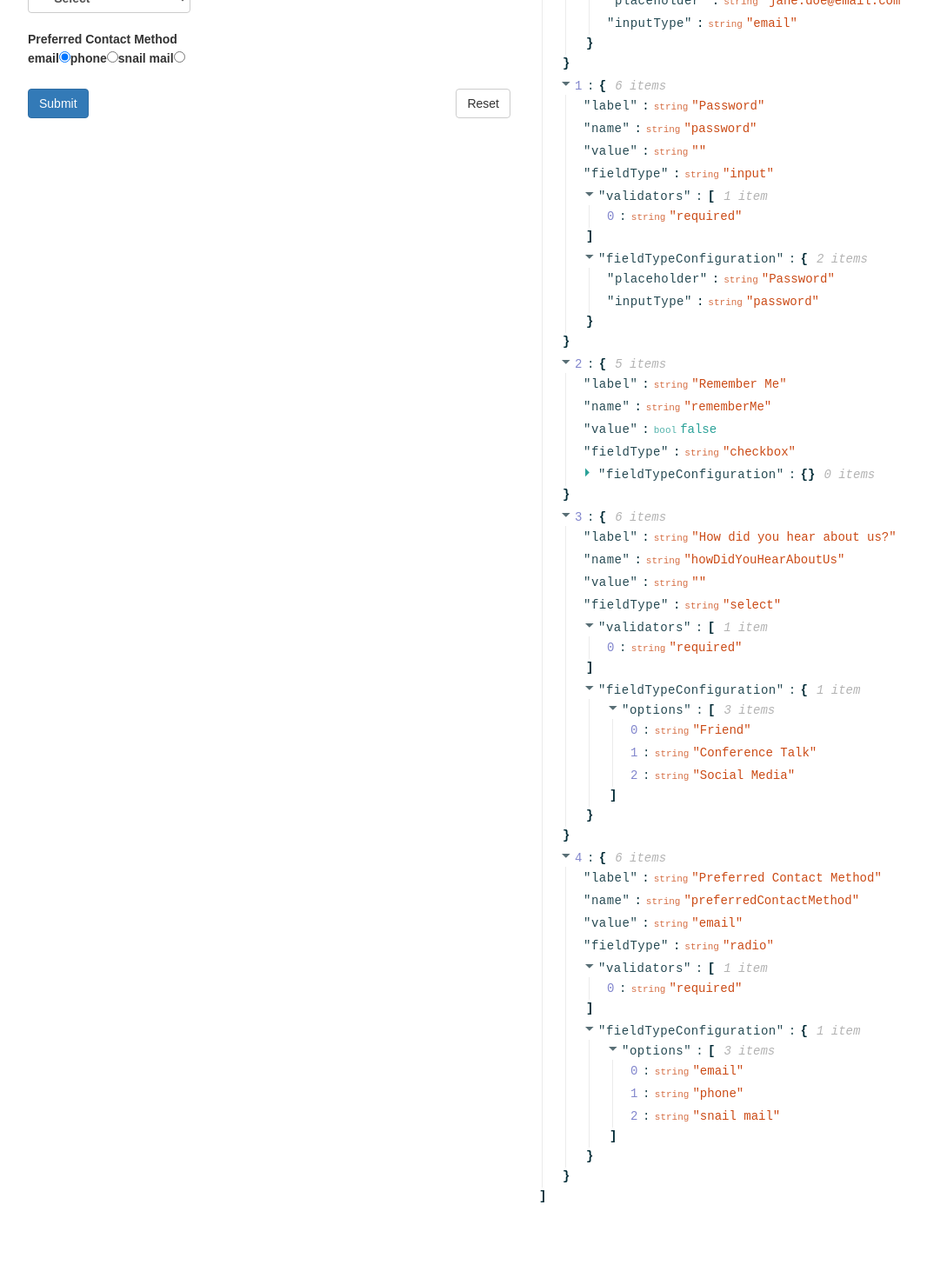
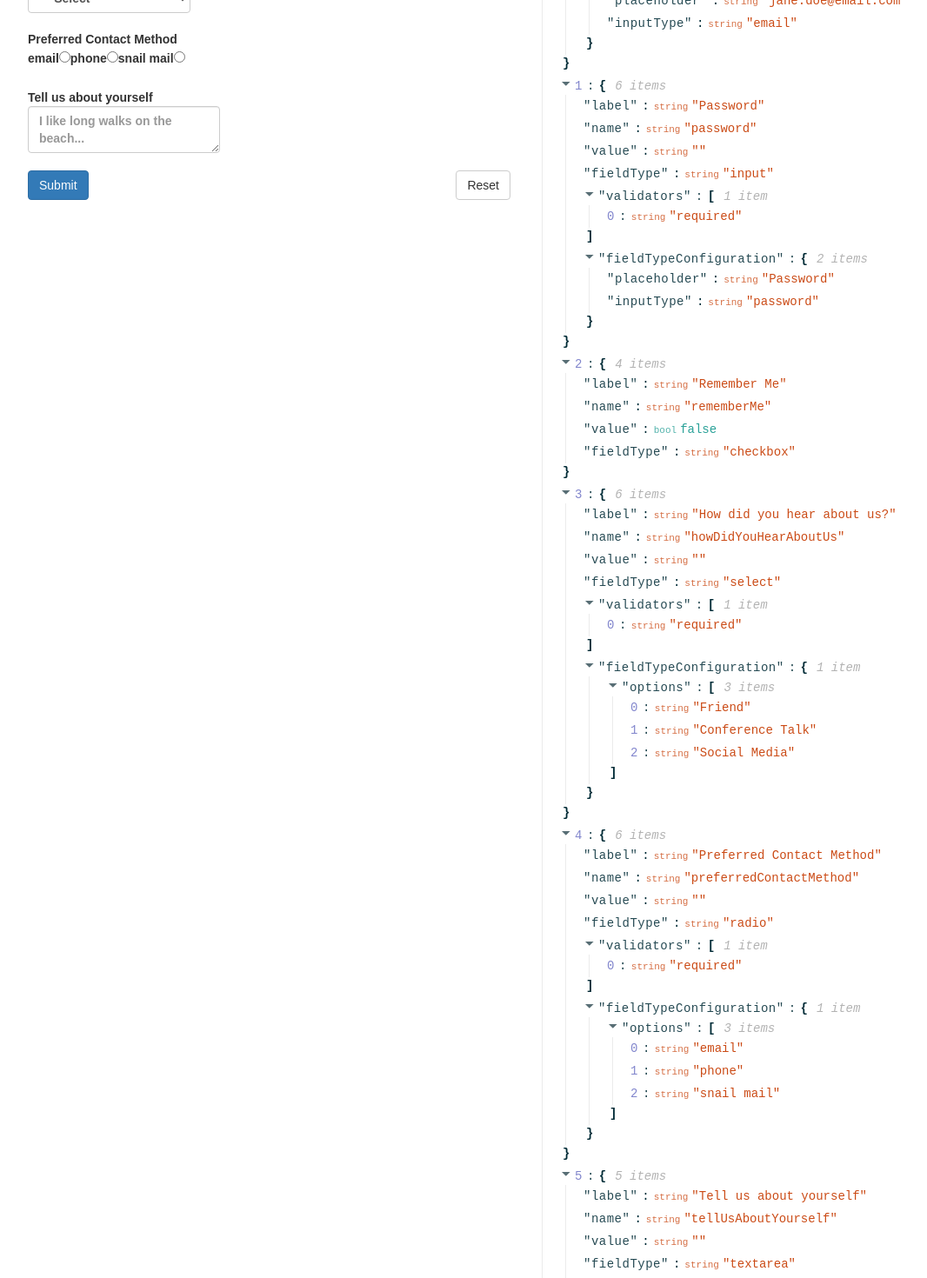
Before and after one commit to third774/formik-flow-dynamic-forms, a React (Create React App) app: page / in a window 1280 px wide. Shown: the part 280-1750 px from the top of the page at 87% size, without its empty margins (38-1104 px from the left). Before the commit the page ends 1666 px from the top, so only its background shows below. Built offline with nearby package versions, Linux system fonts and the light colour scheme.

Commit message:
Add textarea

```diff
--- a/package.json
+++ b/package.json
@@ -7,7 +7,8 @@
     "react": "^16.0.0",
     "react-dom": "^16.0.0",
     "react-json-view": "^1.13.0",
-    "react-scripts": "1.0.14"
+    "react-scripts": "1.0.14",
+    "webpack-bundle-analyzer": "^2.9.0"
   },
   "scripts": {
     "start": "react-scripts start",
--- a/src/DynamicForm/DynamicForm.js
+++ b/src/DynamicForm/DynamicForm.js
@@ -9,8 +9,10 @@
 import {DynamicCheckbox} from "./dynamic-input-components/DynamicCheckbox"
 import {DynamicSelect} from "./dynamic-input-components/DynamicSelect"
 import {DynamicRadio} from "./dynamic-input-components/DynamicRadio"
+import {DynamicTextArea} from "./dynamic-input-components/DynamicTextArea"
+import {DynamicMultiCheckbox} from "./dynamic-input-components/DynamicMultiCheckbox"
 
-import type {StatelessFunctionalComponent} from "react"
+import type {StatelessFunctionalComponent, ComponentType} from "react"
 
 type DynamicFormProps = {
   values: any,
@@ -29,7 +31,9 @@
   input: DynamicInput,
   checkbox: DynamicCheckbox,
   select: DynamicSelect,
-  radio: DynamicRadio
+  radio: DynamicRadio,
+  textarea: DynamicTextArea,
+  multicheckbox: DynamicMultiCheckbox
 }
 
 const _DynamicForm = (props: DynamicFormProps) => {
@@ -48,7 +52,9 @@
   return (
     <form onSubmit={handleSubmit}>
       {config.map((field, index) => {
-        const FieldComponent: StatelessFunctionalComponent<FieldComponentProps<any>> =
+        const FieldComponent:
+          | StatelessFunctionalComponent<FieldComponentProps<any>>
+          | ComponentType<FieldComponentProps<any>> =
           FIELD_MAP[field.fieldType]
         return (
           <div className="form-group" key={index}>
--- a/src/DynamicForm/FieldInterfaces.js
+++ b/src/DynamicForm/FieldInterfaces.js
@@ -6,8 +6,8 @@
   name: string;
   value: any;
   className: string;
-  onChange?: () => any;
-  onBlur?: () => any;
+  onChange: (e: any, value?: any) => any | void;
+  onBlur: () => any;
   fieldTypeConfiguration: TFieldTypeConfiguration;
 }
 
@@ -20,4 +20,4 @@
   fieldTypeConfiguration?: TFieldTypeConfiguration;
 }
 
-type FieldType = "input" | "checkbox" | "select" | "radio"
+type FieldType = "input" | "checkbox" | "select" | "radio" | "textarea" | "multicheckbox"
--- /dev/null
+++ b/src/DynamicForm/dynamic-input-components/DynamicMultiCheckbox.js
@@ -0,0 +1,65 @@
+// @flow
+
+import React, {Component} from "react"
+
+import {FieldComponentProps} from "../FieldInterfaces"
+
+type MultiCheckboxFieldTypeConfiguration = {
+  options: string[]
+}
+
+// export const DynamicMultiCheckbox = (
+//   props: FieldComponentProps<MultiCheckboxFieldTypeConfiguration>
+// ) => {
+//   const {name, value, onChange, onBlur, fieldTypeConfiguration} = props
+//   return (
+//     <input
+//       type="checkbox"
+//       name={name}
+//       checked={!!value}
+//       onChange={onChange}
+//       onBlur={onBlur}
+//     />
+//   )
+// }
+
+export class DynamicMultiCheckbox extends Component<
+  FieldComponentProps<MultiCheckboxFieldTypeConfiguration>,
+  {value: string[]}
+> {
+  state = {
+    value: this.props.value
+  }
+
+  handleChange = (option: string, alreadyChecked: boolean) => (e: any) => {
+    // const {onChange, value} = this.props
+    // if (alreadyChecked) {
+    //   const newValue = value.filter(x => x === option)
+    //   console.log(newValue)
+    //   onChange(e, newValue)
+    // } else {
+    //   const newValue = [...value, option]
+    //   console.log(newValue)
+    //   onChange(e, newValue)
+    // }
+  }
+
+  render() {
+    const {name, value, onChange, onBlur, fieldTypeConfiguration} = this.props
+    console.log(value)
+    return (
+      <div>
+        {fieldTypeConfiguration.options.map((option, index) => (
+          <label key={index}>
+            {option}
+            <input
+              name={name}
+              onChange={this.handleChange(option, value.some(x => x === option))}
+              type="checkbox"
+            />
+          </label>
+        ))}
+      </div>
+    )
+  }
+}
--- /dev/null
+++ b/src/DynamicForm/dynamic-input-components/DynamicTextArea.js
@@ -0,0 +1,25 @@
+// @flow
+
+import React from "react"
+
+import {FieldComponentProps} from "../FieldInterfaces"
+
+type TextAreaFieldTypeConfiguration = {
+  placeholder: string
+}
+
+export const DynamicTextArea = (
+  props: FieldComponentProps<TextAreaFieldTypeConfiguration>
+) => {
+  const {name, value, fieldTypeConfiguration, onChange, onBlur, className} = props
+  return (
+    <textarea
+      className={className}
+      name={name}
+      value={value}
+      placeholder={fieldTypeConfiguration.placeholder}
+      onChange={onChange}
+      onBlur={onBlur}
+    />
+  )
+}
--- a/src/FieldConfig.js
+++ b/src/FieldConfig.js
@@ -29,12 +29,8 @@
     label: "Remember Me",
     name: "rememberMe",
     value: false,
-    fieldType: "checkbox",
+    fieldType: "checkbox"
     // validators: ["required"],
-    fieldTypeConfiguration: {
-      // placeholder: "What's your first name?",
-      // type: "text"
-    }
   },
   {
     label: "How did you hear about us?",
@@ -49,11 +45,29 @@
   {
     label: "Preferred Contact Method",
     name: "preferredContactMethod",
-    value: "email",
+    value: "",
     fieldType: "radio",
     validators: ["required"],
     fieldTypeConfiguration: {
       options: ["email", "phone", "snail mail"]
     }
+  },
+  {
+    label: "Tell us about yourself",
+    name: "tellUsAboutYourself",
+    value: "",
+    fieldType: "textarea",
+    fieldTypeConfiguration: {
+      placeholder: "I like long walks on the beach..."
+    }
   }
+  // {
+  //   label: "Allowed Contact Methods",
+  //   name: "allowedContactMethods",
+  //   value: [],
+  //   fieldType: "multicheckbox",
+  //   fieldTypeConfiguration: {
+  //     options: ["email", "phone", "snail mail"]
+  //   }
+  // }
 ]
```
Also changed, not shown: 1 other file (tests, documents, lock files or other folders).
